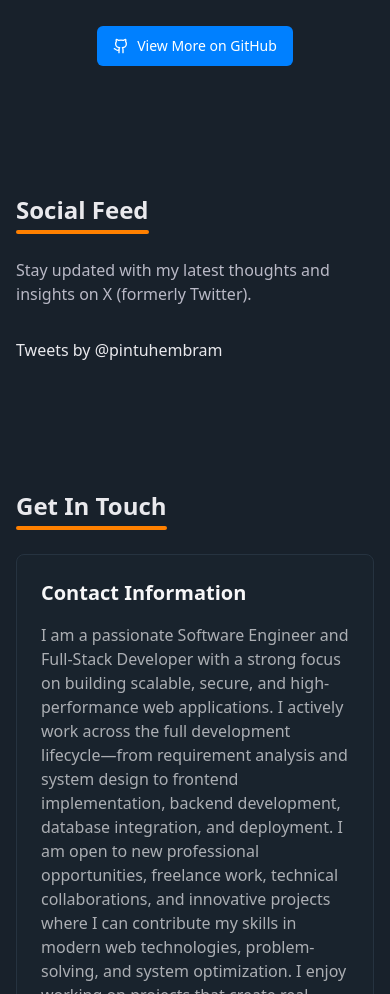
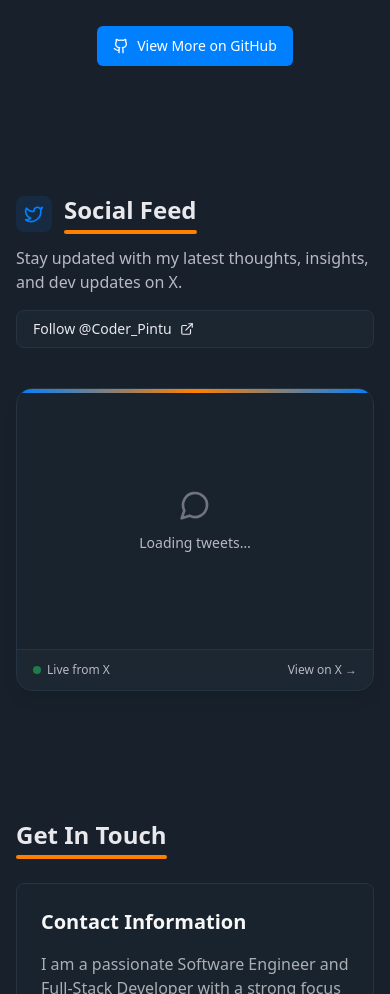
Before and after one commit to PintuHembram/Pintu-Hembram.in, a React (Vite) app: page / in a window 390 px wide. Shown: the part 8560-9554 px from the top of the page. Built offline with nearby package versions, Linux system fonts and the light colour scheme.

Commit message:
Improve Social Feed styling

```diff
--- a/src/components/SocialFeedSection.tsx
+++ b/src/components/SocialFeedSection.tsx
@@ -1,18 +1,39 @@
 
-import { useEffect } from 'react';
+import { useEffect, useRef, useState } from 'react';
+import { Twitter, ExternalLink, MessageCircle } from 'lucide-react';
 
 declare global {
   interface Window {
     twttr?: {
       widgets: {
-        load: () => void;
+        load: (el?: HTMLElement) => void;
       };
     };
   }
 }
 
 const SocialFeedSection = () => {
+  const embedRef = useRef<HTMLDivElement>(null);
+  const [isVisible, setIsVisible] = useState(false);
+  const sectionRef = useRef<HTMLElement>(null);
+
   useEffect(() => {
+    const observer = new IntersectionObserver(
+      ([entry]) => {
+        if (entry.isIntersecting) {
+          setIsVisible(true);
+          observer.disconnect();
+        }
+      },
+      { threshold: 0.1 }
+    );
+    if (sectionRef.current) observer.observe(sectionRef.current);
+    return () => observer.disconnect();
+  }, []);
+
+  useEffect(() => {
+    if (!isVisible) return;
+
     if (!document.querySelector('script[src="https://platform.twitter.com/widgets.js"]')) {
       const script = document.createElement('script');
       script.src = 'https://platform.twitter.com/widgets.js';
@@ -22,31 +43,82 @@ const SocialFeedSection = () => {
     }
 
     const timer = setTimeout(() => {
-      if (window.twttr?.widgets) {
-        window.twttr.widgets.load();
+      if (window.twttr?.widgets && embedRef.current) {
+        window.twttr.widgets.load(embedRef.current);
       }
     }, 1000);
 
     return () => clearTimeout(timer);
-  }, []);
+  }, [isVisible]);
 
   return (
-    <section id="social-feed" className="section-container">
-      <h2 className="section-heading">Social Feed</h2>
-      <p className="text-muted-foreground mb-8 max-w-2xl">
-        Stay updated with my latest thoughts and insights on X (formerly Twitter).
+    <section
+      id="social-feed"
+      ref={sectionRef}
+      className="section-container"
+    >
+      {/* Header */}
+      <div className={`flex flex-col md:flex-row md:items-end md:justify-between gap-4 mb-10 transition-all duration-700 ${isVisible ? 'opacity-100 translate-y-0' : 'opacity-0 translate-y-6'}`}>
+        <div>
+          <div className="flex items-center gap-3 mb-3">
+            <div className="p-2 rounded-lg bg-primary/10 text-primary">
+              <Twitter className="w-5 h-5" />
+            </div>
+            <h2 className="section-heading mb-0">Social Feed</h2>
+          </div>
+          <p className="text-muted-foreground max-w-lg">
+            Stay updated with my latest thoughts, insights, and dev updates on X.
           </p>
+        </div>
+        <a
+          href="https://x.com/Coder_Pintu"
+          target="_blank"
+          rel="noopener noreferrer"
+          className="group inline-flex items-center gap-2 px-4 py-2 rounded-lg border border-border bg-card text-sm font-medium text-foreground hover:border-primary/50 hover:text-primary transition-all duration-300"
+        >
+          Follow @Coder_Pintu
+          <ExternalLink className="w-3.5 h-3.5 transition-transform duration-300 group-hover:translate-x-0.5 group-hover:-translate-y-0.5" />
+        </a>
+      </div>
 
-      <div className="max-w-2xl mx-auto">
+      {/* Timeline Card */}
+      <div className={`max-w-2xl mx-auto transition-all duration-700 delay-200 ${isVisible ? 'opacity-100 translate-y-0' : 'opacity-0 translate-y-8'}`}>
+        <div className="relative rounded-2xl border border-border bg-card/50 backdrop-blur-sm overflow-hidden shadow-lg shadow-black/10">
+          {/* Decorative top gradient */}
+          <div className="h-1 w-full bg-gradient-to-r from-primary via-accent to-primary" />
+
+          {/* Embedded timeline */}
+          <div ref={embedRef} className="p-4">
             <a
               className="twitter-timeline"
               href="https://twitter.com/Coder_Pintu"
-          data-height="600"
+              data-height="500"
               data-theme="dark"
               data-chrome="noheader nofooter noborders transparent"
             >
-          Tweets by @pintuhembram
+              <div className="flex flex-col items-center justify-center py-20 text-muted-foreground gap-3">
+                <MessageCircle className="w-8 h-8 animate-pulse" />
+                <span className="text-sm">Loading tweets…</span>
+              </div>
             </a>
+          </div>
+
+          {/* Bottom bar */}
+          <div className="px-4 py-3 border-t border-border bg-muted/30 flex items-center justify-between text-xs text-muted-foreground">
+            <span className="flex items-center gap-1.5">
+              <span className="w-2 h-2 rounded-full bg-green-500 animate-pulse" />
+              Live from X
+            </span>
+            <a
+              href="https://x.com/Coder_Pintu"
+              target="_blank"
+              rel="noopener noreferrer"
+              className="hover:text-primary transition-colors"
+            >
+              View on X →
+            </a>
+          </div>
+        </div>
       </div>
     </section>
   );
```
Lines whose indentation alone changed are shown as unchanged.
